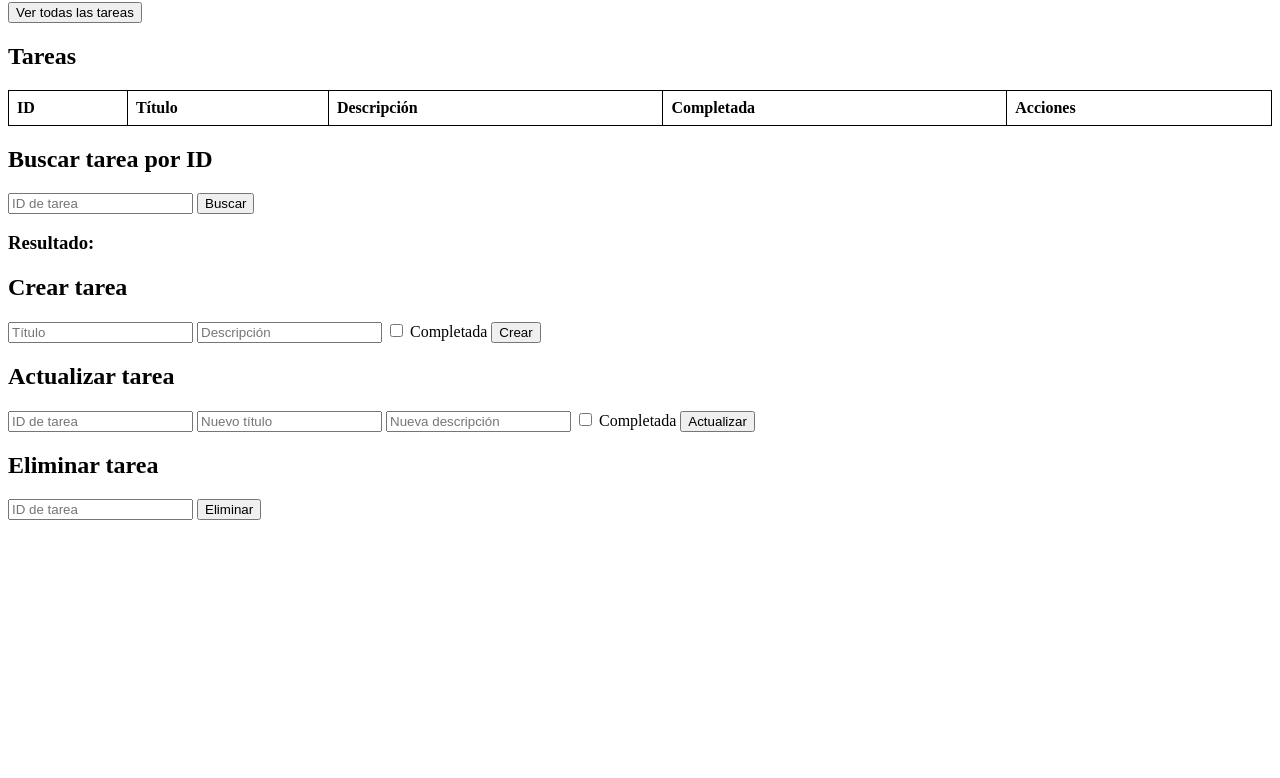
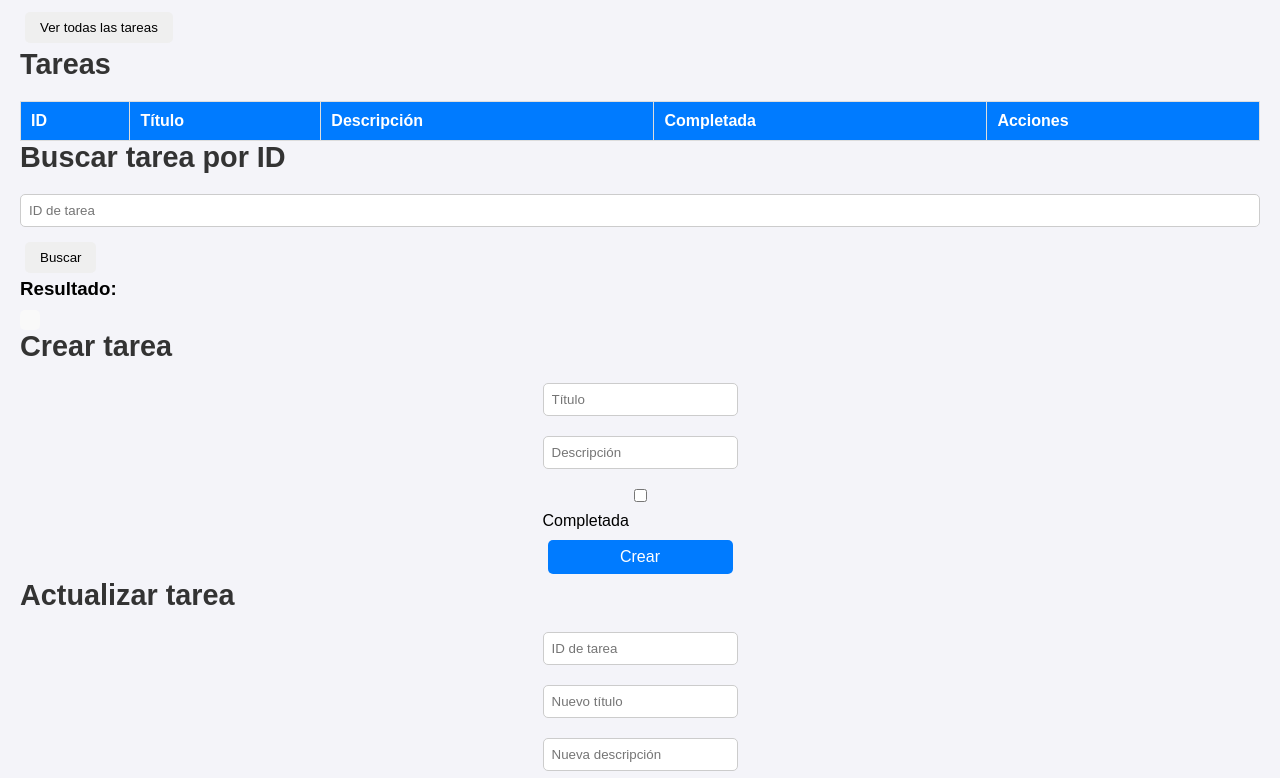
Before and after one commit to yael-cc/primerGraphQL, a website: page public/index.html in a window 1280 px wide. Shown: the part 78-856 px from the top of the page. Before the commit the page ends 800 px from the top, so only its background shows below. Drawn offline with Linux system fonts and the light colour scheme.

Commit message:
Actualizacion del estilo

```diff
--- a/public/index.html
+++ b/public/index.html
@@ -3,19 +3,7 @@
 <head>
   <meta charset="UTF-8">
   <title>Gestión de Tareas</title>
-  <style>
-    table {
-      width: 100%;
-      border-collapse: collapse;
-    }
-    table, th, td {
-      border: 1px solid black;
-    }
-    th, td {
-      padding: 8px;
-      text-align: left;
-    }
-  </style>
+  <link rel="stylesheet" href="styles.css">
 </head>
 <body>
 
--- /dev/null
+++ b/public/styles.css
@@ -0,0 +1,169 @@
+/* Reset de estilos para evitar inconsistencias en los navegadores */
+* {
+    margin: 0;
+    padding: 0;
+    box-sizing: border-box;
+    font-family: 'Arial', sans-serif;
+  }
+
+  /* Fondo de la página y configuración de layout */
+  body {
+    background-color: #f4f4f9;
+    padding: 20px;
+    display: flex;
+    justify-content: center;
+    align-items: flex-start;
+    min-height: 100vh;
+    flex-direction: column;
+  }
+
+  /* Título principal */
+  h1 {
+    color: #333;
+    font-size: 2.5rem;
+    margin-bottom: 20px;
+    text-align: center;
+  }
+
+  /* Estilo de las secciones de la página */
+  section {
+    margin-bottom: 40px;
+    padding: 20px;
+    background-color: #fff;
+    border-radius: 8px;
+    box-shadow: 0 4px 6px rgba(0, 0, 0, 0.1);
+  }
+
+  /* Títulos de cada sección */
+  h2 {
+    font-size: 1.8rem;
+    color: #333;
+    margin-bottom: 10px;
+  }
+
+  /* Estilo de las tablas */
+  table {
+    width: 100%;
+    border-collapse: collapse;
+    margin-top: 10px;
+    background-color: #f9f9f9;
+  }
+
+  table th, table td {
+    padding: 10px;
+    text-align: left;
+    border: 1px solid #ddd;
+  }
+
+  table th {
+    background-color: #007bff;
+    color: #fff;
+  }
+
+  table tr:hover {
+    background-color: #f1f1f1;
+  }
+
+  /* Botones */
+  button {
+    padding: 8px 15px;
+    margin: 5px;
+    border: none;
+    border-radius: 5px;
+    cursor: pointer;
+    transition: all 0.3s ease;
+  }
+
+  button:hover {
+    opacity: 0.8;
+  }
+
+  button:focus {
+    outline: none;
+  }
+
+  /* Estilo de los botones según su función */
+  button.delete {
+    background-color: #dc3545;
+    color: white;
+  }
+
+  button.delete:hover {
+    background-color: #c82333;
+  }
+
+  button.create, button.update {
+    background-color: #28a745;
+    color: white;
+  }
+
+  button.create:hover, button.update:hover {
+    background-color: #218838;
+  }
+
+  /* Formularios */
+  input[type="text"], input[type="checkbox"] {
+    padding: 8px;
+    margin: 10px 0;
+    border: 1px solid #ccc;
+    border-radius: 5px;
+    width: 100%;
+  }
+
+  input[type="text"]:focus {
+    outline: none;
+    border-color: #007bff;
+  }
+
+  /* Estilos para el formulario de creación y actualización */
+  form {
+    display: flex;
+    flex-direction: column;
+    max-width: 500px;
+    margin: 0 auto;
+  }
+
+  form button {
+    background-color: #007bff;
+    color: white;
+    font-size: 1rem;
+    margin-top: 10px;
+  }
+
+  form button:hover {
+    background-color: #0056b3;
+  }
+
+  /* Sección de resultados (tarea por ID) */
+  pre {
+    background-color: #f9f9f9;
+    padding: 10px;
+    border-radius: 5px;
+    margin-top: 10px;
+    font-size: 0.9rem;
+    white-space: pre-wrap;
+    word-wrap: break-word;
+  }
+
+  /* Media Queries para que se vea bien en móviles */
+  @media (max-width: 768px) {
+    body {
+      padding: 10px;
+    }
+
+    h1 {
+      font-size: 2rem;
+    }
+
+    section {
+      padding: 15px;
+    }
+
+    table th, table td {
+      font-size: 0.9rem;
+    }
+
+    form {
+      width: 100%;
+    }
+  }
```
